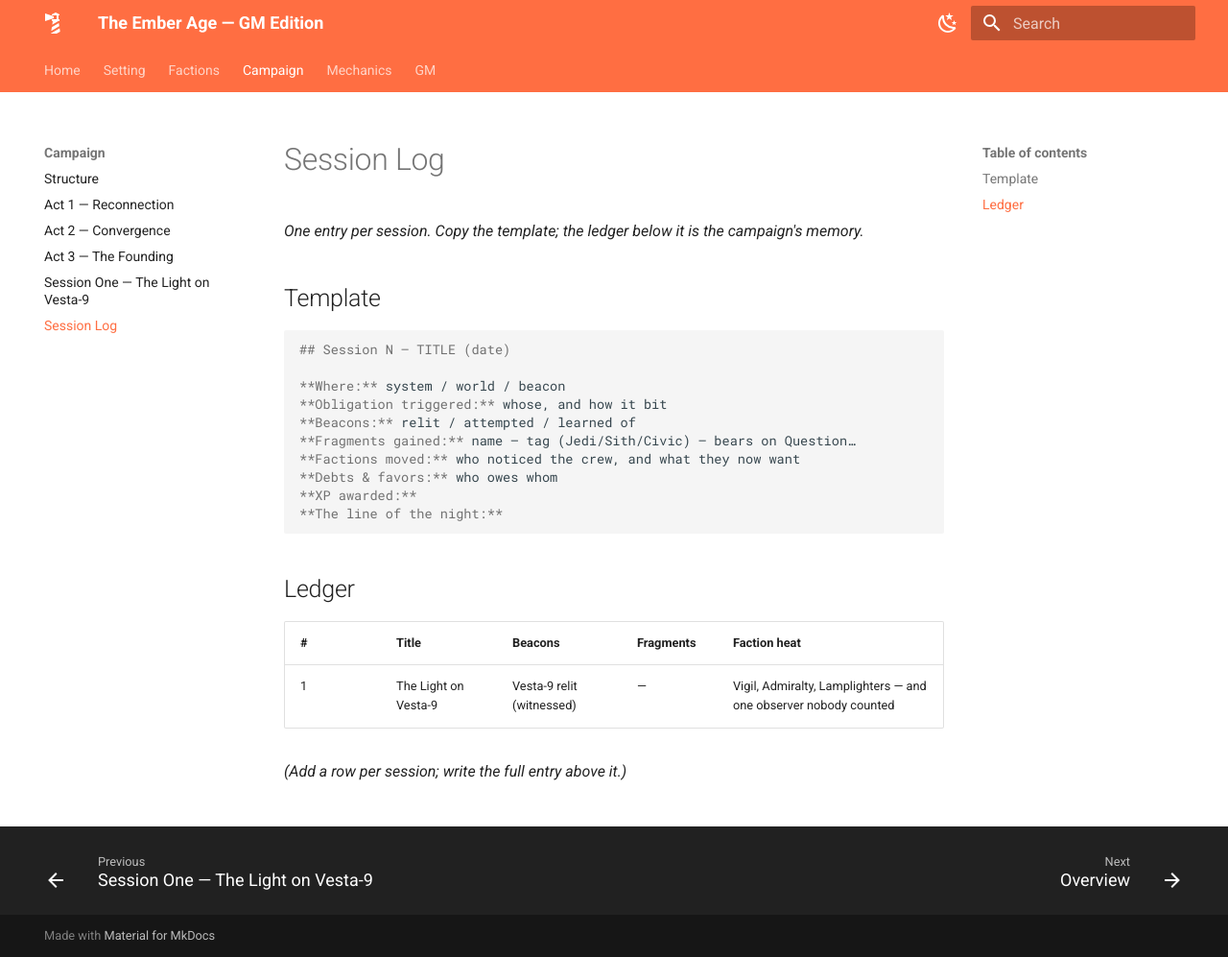
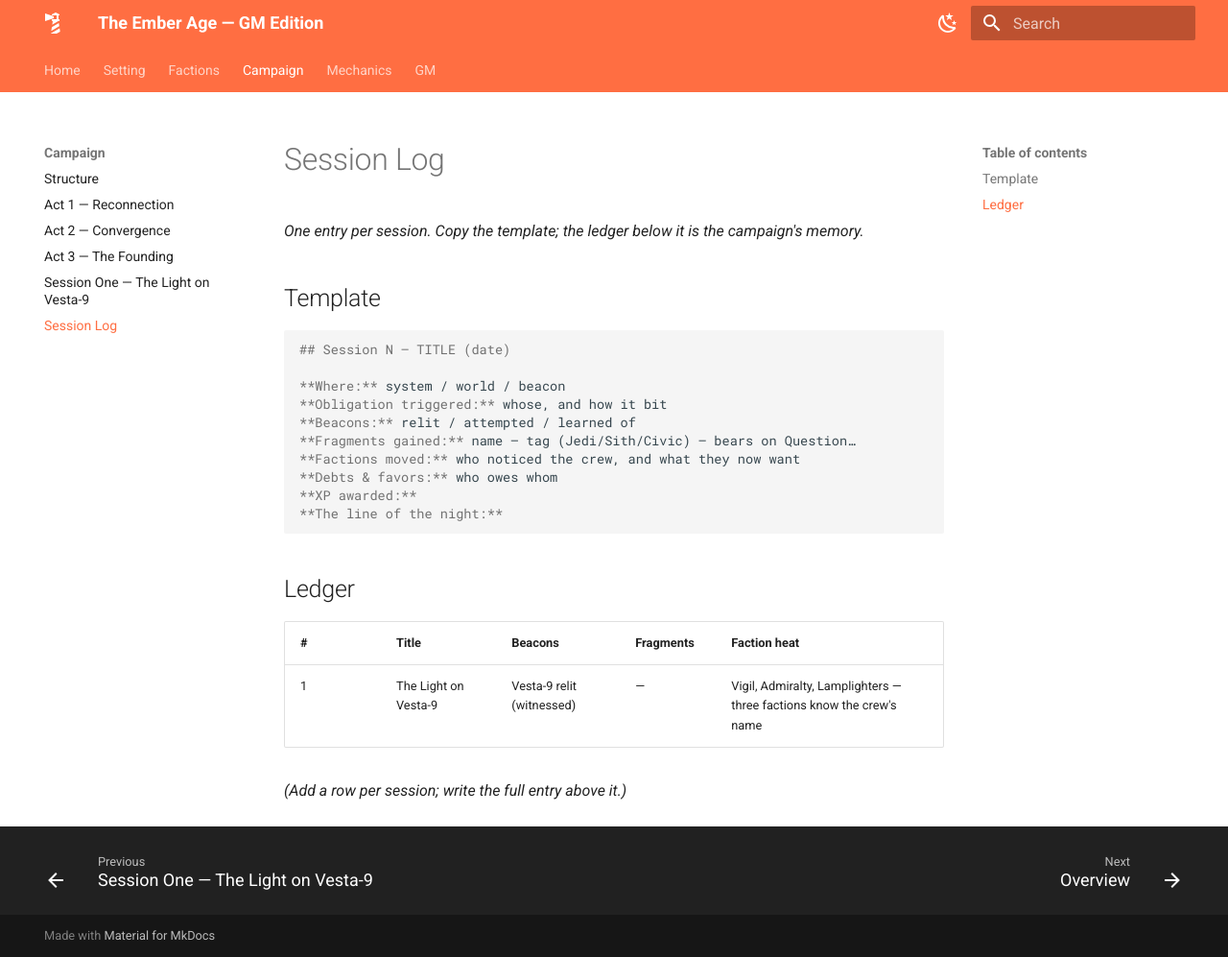
Before and after one commit to iandoriath/ember-age, an MkDocs documentation site: the page built from docs/campaign/session-log.md, in a window 1280 px wide and 997 px high. Shown: the whole window at 96% size. Built offline with MkDocs 1.6.1 and Material for MkDocs 9.7.7, drawn with Linux system fonts in a browser that asks for light colours.

Commit message:
Fix Dial 3 tease in player-visible session ledger (audit finding)
Co-Authored-By: Claude Fable 5 <noreply@anthropic.com>
Claude-Session: https://claude.ai/code/session_01H25EM7zWxxndAstFyp9dhG

```diff
--- a/docs/campaign/session-log.md
+++ b/docs/campaign/session-log.md
@@ -21,6 +21,6 @@
 
 | # | Title | Beacons | Fragments | Faction heat |
 |---|---|---|---|---|
-| 1 | The Light on Vesta-9 | Vesta-9 relit (witnessed) | — | Vigil, Admiralty, Lamplighters — and one observer nobody counted |
+| 1 | The Light on Vesta-9 | Vesta-9 relit (witnessed) | — | Vigil, Admiralty, Lamplighters — three factions know the crew's name |
 
 *(Add a row per session; write the full entry above it.)*
```
